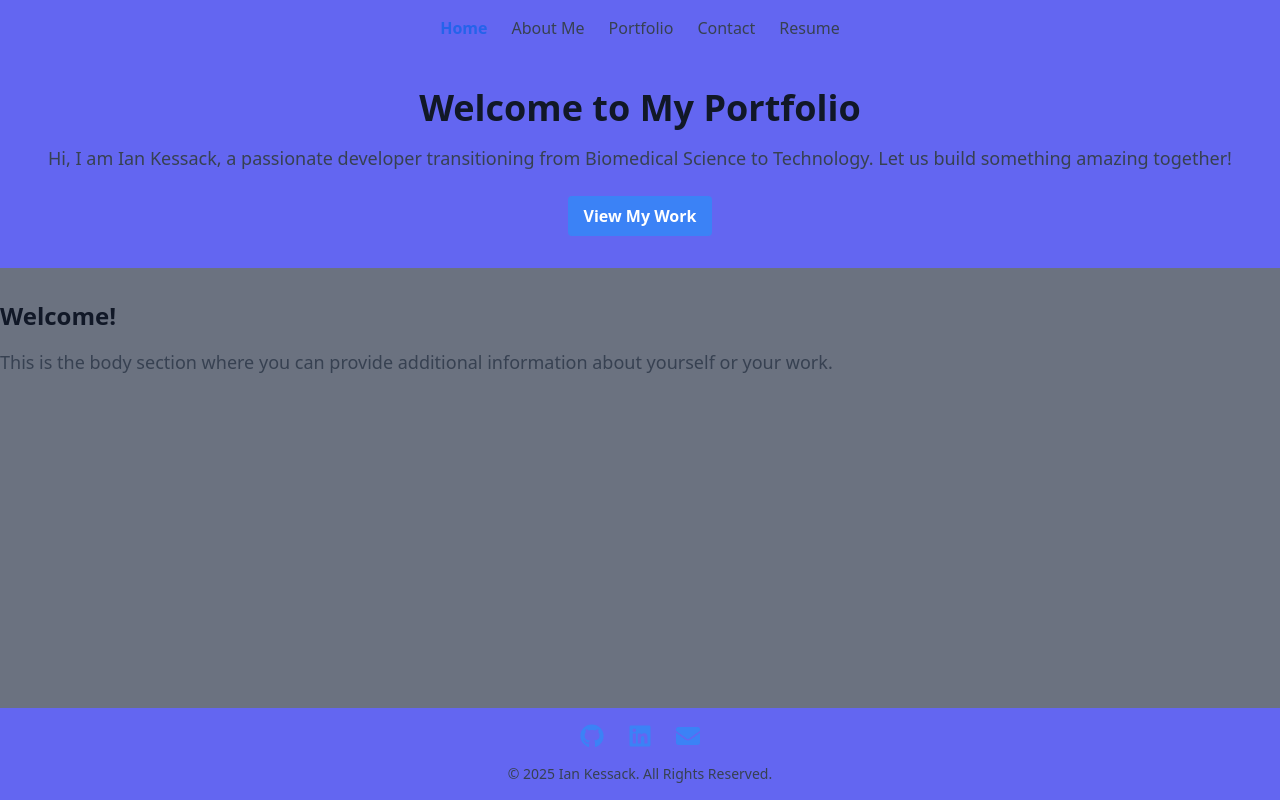
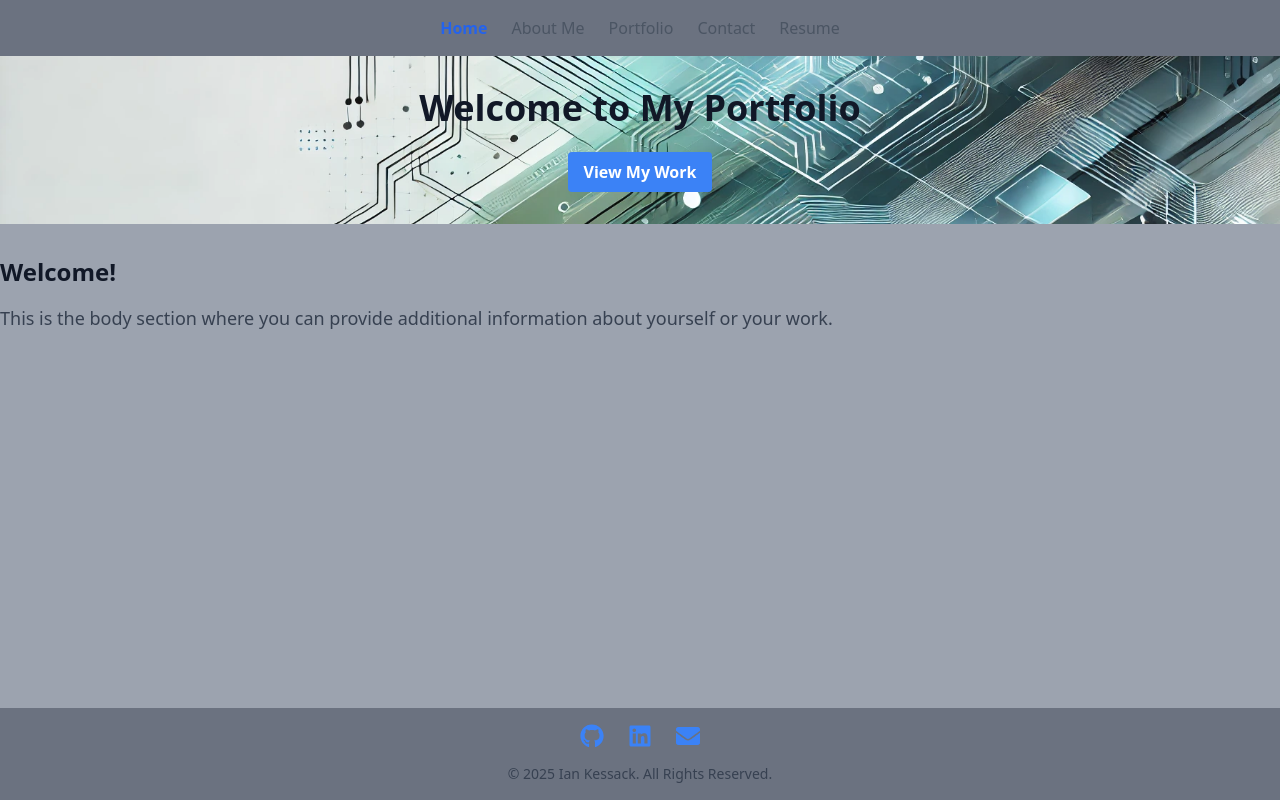
Before and after one commit to IK8933/HW-12React-Portfolio, a React (Vite) app: page / in a window 1280 px wide. Built offline with nearby package versions, Linux system fonts and the light colour scheme.

Commit message:
starting on styling

```diff
--- a/src/App.jsx
+++ b/src/App.jsx
@@ -7,7 +7,7 @@ function App() {
 
       <div className="flex flex-col h-screen">
         <Navbar />
-        <main className="flex-grow bg-gray-500">
+        <main className="flex-grow bg-gray-400">
         <Outlet />
         </main>
         <Footer />
--- a/src/Pages/Contact.jsx
+++ b/src/Pages/Contact.jsx
@@ -1,13 +1,3 @@
-// const Contact = () => {
-//     return (
-//         <div>
-//             <h1>Contact Me</h1>
-//             <p>Welcome to my Contact page.</p>
-//         </div>
-//     );
-// };
-
-// export default Contact;
 import { useState } from 'react';
 
 const Contact = () => {
@@ -20,6 +10,22 @@ const Contact = () => {
 
     const handleChange = (e) => {
         setFormData({ ...formData, [e.target.name]: e.target.value });
+    };
+
+    const handleBlur = (e) => {
+        const { name, value } = e.target;
+        if (!value) {
+            setErrors((prevErrors) => ({
+                ...prevErrors,
+                [name]: `${name.charAt(0).toUpperCase() + name.slice(1)} is required.`,
+            }));
+        } else {
+            setErrors((prevErrors) => {
+                const updatedErrors = { ...prevErrors };
+                delete updatedErrors[name];
+                return updatedErrors;
+            });
+        }
     };
 
     const validate = () => {
@@ -44,49 +50,66 @@ const Contact = () => {
         }
     };
 
+    const fields = [
+        {
+            id: 'name',
+            label: 'Name',
+            type: 'text',
+            value: formData.name,
+            error: errors.name,
+        },
+        {
+            id: 'email',
+            label: 'Email',
+            type: 'email',
+            value: formData.email,
+            error: errors.email,
+        },
+        {
+            id: 'message',
+            label: 'Message',
+            type: 'textarea',
+            value: formData.message,
+            error: errors.message,
+        },
+    ];
+
     return (
         <section className="p-8 bg-gray-100">
             <h1 className="text-3xl font-bold mb-6 text-center">Contact Me</h1>
             <form onSubmit={handleSubmit} className="max-w-md mx-auto bg-white shadow-md p-6 rounded">
-                <div className="mb-4">
-                    <label htmlFor="name" className="block text-sm font-medium text-gray-700">Name</label>
-                    <input
-                        type="text"
-                        id="name"
-                        name="name"
-                        value={formData.name}
-                        onChange={handleChange}
-                        className="mt-1 block w-full border-gray-300 rounded-md shadow-sm focus:ring-blue-500 focus:border-blue-500"
-                    />
-                    {errors.name && <p className="text-red-500 text-sm mt-1">{errors.name}</p>}
-                </div>
-                <div className="mb-4">
-                    <label htmlFor="email" className="block text-sm font-medium text-gray-700">Email</label>
-                    <input
-                        type="email"
-                        id="email"
-                        name="email"
-                        value={formData.email}
-                        onChange={handleChange}
-                        className="mt-1 block w-full border-gray-300 rounded-md shadow-sm focus:ring-blue-500 focus:border-blue-500"
-                    />
-                    {errors.email && <p className="text-red-500 text-sm mt-1">{errors.email}</p>}
-                </div>
-                <div className="mb-4">
-                    <label htmlFor="message" className="block text-sm font-medium text-gray-700">Message</label>
-                    <textarea
-                        id="message"
-                        name="message"
-                        value={formData.message}
-                        onChange={handleChange}
-                        rows="4"
-                        className="mt-1 block w-full border-gray-300 rounded-md shadow-sm focus:ring-blue-500 focus:border-blue-500"
-                    ></textarea>
-                    {errors.message && <p className="text-red-500 text-sm mt-1">{errors.message}</p>}
-                </div>
+                {fields.map(({ id, label, type, value, error }) => (
+                    <div key={id} className="mb-4">
+                        <label htmlFor={id} className="block text-sm font-medium text-gray-700">
+                            {label}
+                        </label>
+                        {type === 'textarea' ? (
+                            <textarea
+                                id={id}
+                                name={id}
+                                value={value}
+                                onChange={handleChange}
+                                onBlur={handleBlur}
+                                rows="4"
+                                className="mt-1 block w-full border-gray-300 rounded-md shadow-sm focus:ring-blue-500 focus:border-blue-500"
+                            ></textarea>
+                        ) : (
+                            <input
+                                type={type}
+                                id={id}
+                                name={id}
+                                value={value}
+                                onChange={handleChange}
+                                onBlur={handleBlur}
+                                className="mt-1 block w-full border-gray-300 rounded-md shadow-sm focus:ring-blue-500 focus:border-blue-500"
+                            />
+                        )}
+                        {error && <p className="text-red-500 text-sm mt-1">{error}</p>}
+                    </div>
+                ))}
                 <button
                     type="submit"
-                    className="w-full bg-green-600 text-white py-2 px-4 rounded hover:bg-green-700"
+                    className="w-full bg-blue-600 text-white py-2 px-4 rounded hover:bg-gray-700"
                 >
                     Submit
                 </button>
--- a/src/Pages/HeroSection.jsx
+++ b/src/Pages/HeroSection.jsx
@@ -2,11 +2,8 @@ import { Link } from 'react-router-dom';
 
 const HeroSection = () => {
     return (
-        <section className="bg-indigo-500 text-white p-8 text-center">
+        <section className="bg-hero-bg bg-cover bg-center p-8 text-center">
             <h1 className="text-4xl font-bold">Welcome to My Portfolio</h1>
-            <p className="mt-4 text-lg">
-                Hi, I am Ian Kessack, a passionate developer transitioning from Biomedical Science to Technology. Let us build something amazing together!
-            </p>
             <Link
                 to="/Portfolio"
                 className="mt-6 inline-block bg-blue-500 hover:bg-blue-700 text-white font-bold py-2 px-4 rounded"
--- a/src/Pages/Portfolio.jsx
+++ b/src/Pages/Portfolio.jsx
@@ -38,7 +38,10 @@ const projects = [
 
 const Portfolio = () => {
     return (
-        <section id="portfolio" className="p-8 bg-gray-100">
+        <section
+        id="portfolio"
+        className="p-8 bg-portfolio-bg bg-cover bg-center text-gray-900">
+
             <h1 className="text-3xl font-bold mb-6 text-center">Welcome to My Portfolio</h1>
             <h2 className="text-2xl font-bold mb-4">My Projects</h2>
             <div className="grid grid-cols-1 md:grid-cols-2 lg:grid-cols-3 gap-6">
--- a/src/components/Footer.jsx
+++ b/src/components/Footer.jsx
@@ -2,13 +2,13 @@ import { FaGithub, FaLinkedin, FaEnvelope } from 'react-icons/fa';
 
 const Footer = () => {
     return (
-        <footer className="bg-indigo-500 text-white py-4 text-center">
+        <footer className="bg-gray-500 text-white py-4 text-center">
             <div className="flex justify-center space-x-6">
                 <a
                     href="https://github.com/IK8933"
                     target="_blank"
                     rel="noopener noreferrer"
-                    className="hover:text-blue-500"
+                    className="hover:text-blue-700"
                     aria-label="GitHub"
                 >
                     <FaGithub size={24} />
@@ -17,14 +17,14 @@ const Footer = () => {
                     href="https://linkedin.com/in/ian-kessack-68b35887/"
                     target="_blank"
                     rel="noopener noreferrer"
-                    className="hover:text-blue-500"
+                    className="hover:text-blue-700"
                     aria-label="LinkedIn"
                 >
                     <FaLinkedin size={24} />
                 </a>
                 <a
                     href="mailto:iankessack1989@gmail.com"
-                    className="hover:text-blue-500"
+                    className="hover:text-blue-700"
                     aria-label="Email"
                 >
                     <FaEnvelope size={24} />
--- a/src/components/Navbar.jsx
+++ b/src/components/Navbar.jsx
@@ -1,69 +1,31 @@
 import { NavLink } from 'react-router-dom';
 
 const Navbar = () => {
+    const navLinks = [
+        { path: '/', label: 'Home' },
+        { path: '/About', label: 'About Me' },
+        { path: '/Portfolio', label: 'Portfolio' },
+        { path: '/Contact', label: 'Contact' },
+        { path: '/Resume', label: 'Resume' },
+    ];
+
     return (
-        <nav className="bg-indigo-500 p-4 shadow-md" aria-label="Main navigation">
+        <nav className="bg-gray-500 p-4 shadow-md" aria-label="Main navigation">
             <ul className="flex justify-center space-x-6">
-                <li className="nav-item">
+                {navLinks.map(({ path, label }) => (
+                    <li key={path} className="nav-item">
                         <NavLink
-                        to="/"
+                            to={path}
                             className={({ isActive }) =>
                                 isActive
                                     ? 'text-blue-600 font-bold'
-                                : 'text-gray-700 hover:text-blue-500'
+                                    : 'text-gray-600 hover:text-blue-500'
                             }
                         >
-                        Home
+                            {label}
                         </NavLink>
                     </li>
-                <li className="nav-item">
-                    <NavLink
-                        to="/About"
-                        className={({ isActive }) =>
-                            isActive
-                                ? 'text-blue-600 font-bold'
-                                : 'text-gray-700 hover:text-blue-500'
-                        }
-                    >
-                        About Me
-                    </NavLink>
-                </li>
-                <li className="nav-item">
-                    <NavLink
-                        to="/Portfolio"
-                        className={({ isActive }) =>
-                            isActive
-                                ? 'text-blue-600 font-bold'
-                                : 'text-gray-700 hover:text-blue-500'
-                        }
-                    >
-                        Portfolio
-                    </NavLink>
-                </li>
-                <li className="nav-item">
-                    <NavLink
-                        to="/Contact"
-                        className={({ isActive }) =>
-                            isActive
-                                ? 'text-blue-600 font-bold'
-                                : 'text-gray-700 hover:text-blue-500'
-                        }
-                    >
-                        Contact
-                    </NavLink>
-                </li>
-                <li className="nav-item">
-                    <NavLink
-                        to="/Resume"
-                        className={({ isActive }) =>
-                            isActive
-                                ? 'text-blue-600 font-bold'
-                                : 'text-gray-700 hover:text-blue-500'
-                        }
-                    >
-                        Resume
-                    </NavLink>
-                </li>
+                ))}
             </ul>
         </nav>
     );
--- a/tailwind.config.js
+++ b/tailwind.config.js
@@ -4,7 +4,11 @@ export default {
     "./src/**/*.{js,ts,jsx,tsx}",
   ],
   theme: {
-    extend: {},
+    extend: { backgroundImage: {
+      'hero-bg': "url('./assets/Backgroundimg.webp')",
+      'portfolio-bg': "url('./assets/Backgroundimg2.webp')"
+  },
+},
   },
   plugins: [],
 };
```
Also changed, not shown: src/assets/Backgroundimg.webp (added), src/assets/Backgroundimg2.webp (added), src/index.css (indentation only). Lines whose indentation alone changed are shown as unchanged.
